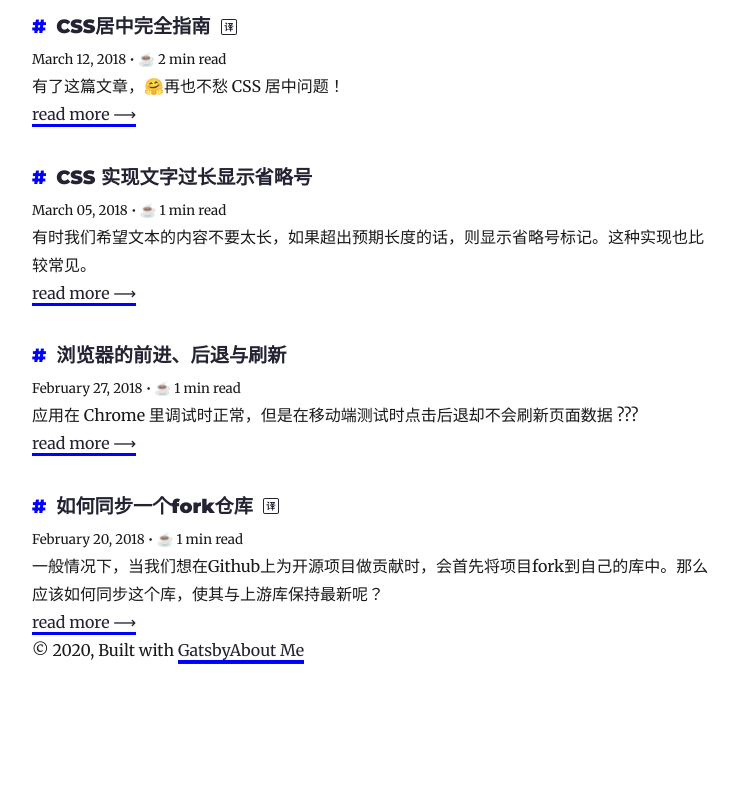
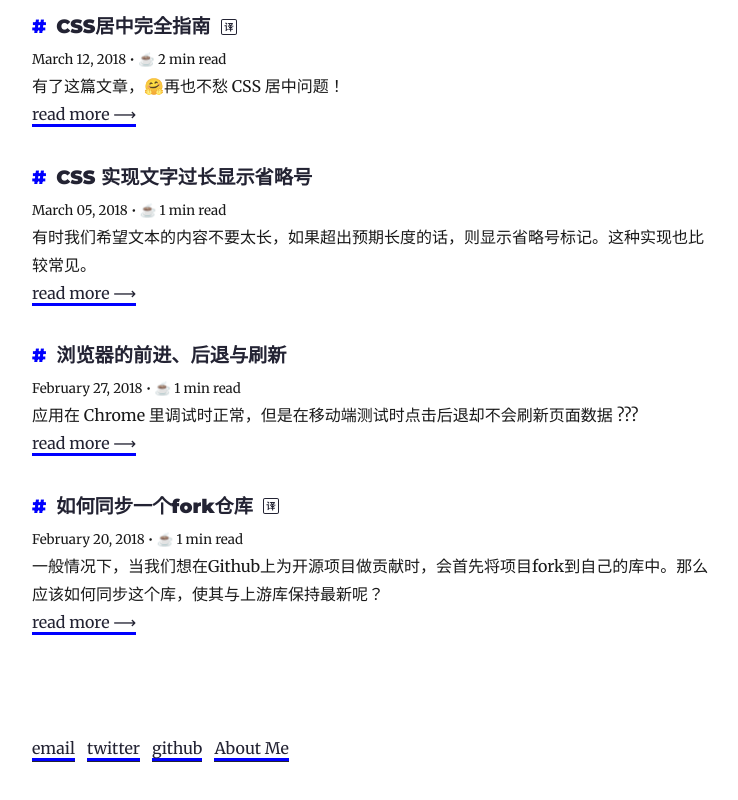
Before and after one commit to guitong/mrs-magpie, a Gatsby site: page / in a window 1280 px wide. Shown: the part 1936-2736 px from the top of the page, without its empty margins (265-1003 px from the left). Before the commit the page ends 2642 px from the top, so only its background shows below. Built offline with nearby package versions, Linux system fonts and the light colour scheme; Gatsby itself is replaced by a stand-in of ours; some packages are replaced by stand-ins of ours.

Commit message:
add footer

```diff
--- a/package.json
+++ b/package.json
@@ -47,6 +47,7 @@
     "start": "npm run develop",
     "serve": "gatsby serve",
     "clean": "gatsby clean",
-    "test": "echo \"Write tests! -> https://gatsby.dev/unit-testing\" && exit 1"
+    "test": "echo \"Write tests! -> https://gatsby.dev/unit-testing\" && exit 1",
+    "deploy": "gatsby build && surge"
   }
 }
--- /dev/null
+++ b/src/components/footer.js
@@ -0,0 +1,24 @@
+import React, { Component } from "react"
+import { Link } from "gatsby"
+
+import { rhythm } from "../utils/typography"
+
+class Footer extends Component {
+  render() {
+    return (
+      <footer
+        style={{
+          marginTop: rhythm(2.5),
+          paddingTop: rhythm(1),
+        }}
+      >
+        <a href="mailto:guitong.geng@gmail.com">email</a>
+        <a href="https://twitter.com/gt_geng">twitter</a>
+        <a href="https://github.com/guitong">github</a>
+        <Link to={`/about`}>About Me</Link>
+      </footer>
+    )
+  }
+}
+
+export default Footer
--- a/src/components/layout.css
+++ b/src/components/layout.css
@@ -69,3 +69,11 @@ pre[class*="language-"] {
   /* overflow: auto; */
   /* padding: 1em; */
 }
+
+/* footer */
+footer a {
+  margin: 0 6px;
+}
+footer a:first-child {
+  margin-left: 0;
+}
--- a/src/components/layout.js
+++ b/src/components/layout.js
@@ -3,6 +3,7 @@ import "./layout.css"
 import { Link } from "gatsby"
 
 import { rhythm, scale } from "../utils/typography"
+import Footer from "./footer"
 
 const Layout = ({ location, title, children }) => {
   const rootPath = `${__PATH_PREFIX__}/`
@@ -43,14 +44,7 @@ const Layout = ({ location, title, children }) => {
     >
       {header}
       <main>{children}</main>
-      {location.pathname === rootPath && (
-        <footer>
-          © {new Date().getFullYear()}, Built with
-          {` `}
-          <a href="https://www.gatsbyjs.org">Gatsby</a>
-          <Link to={`/about`}>About Me</Link>
-        </footer>
-      )}
+      {location.pathname === rootPath && <Footer />}
     </div>
   )
 }
```
